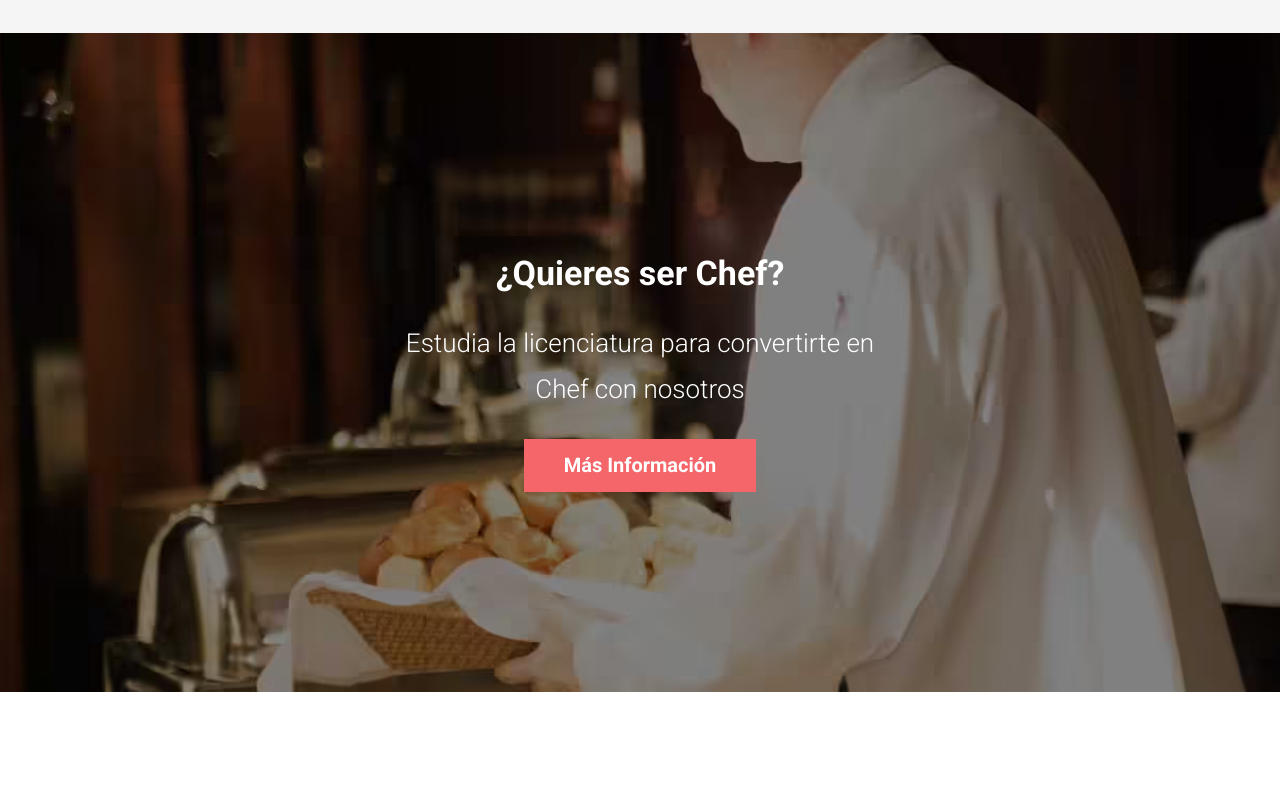
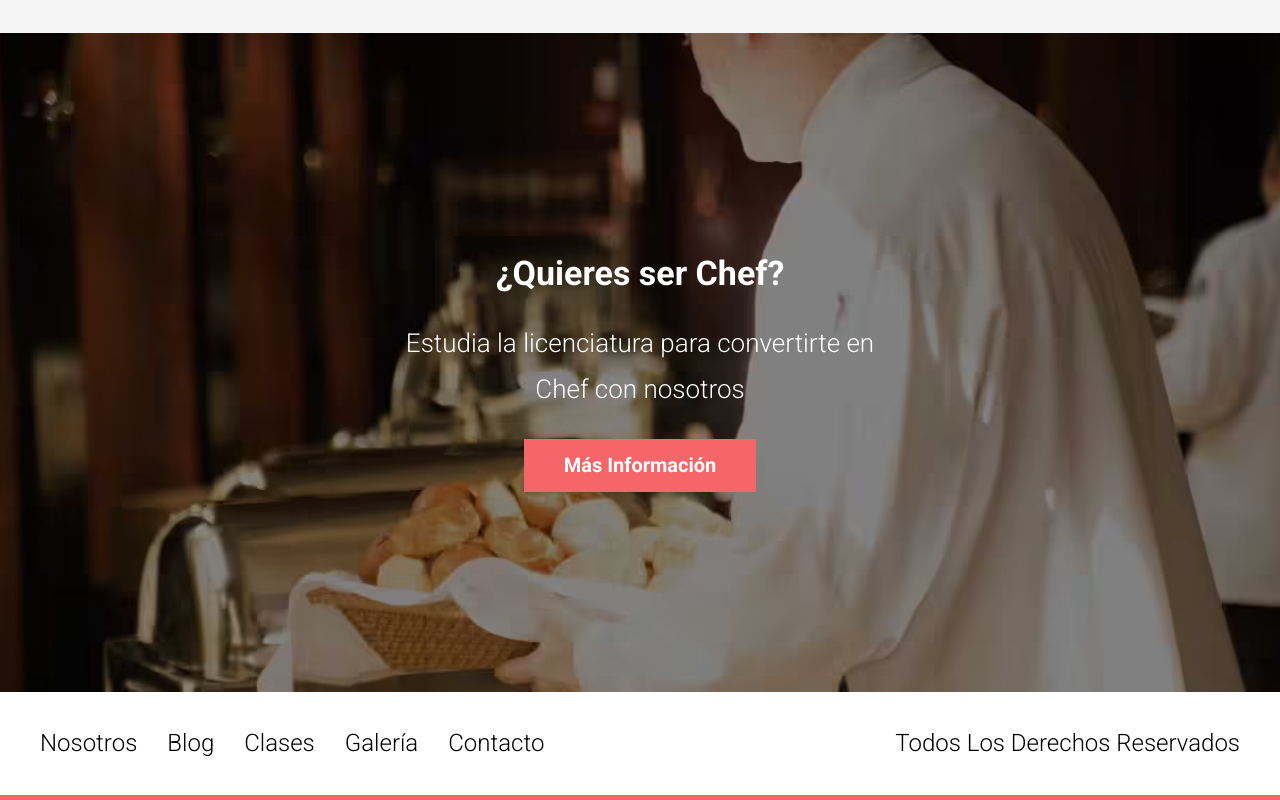
Before and after one commit to gasdar/EscuelaCocina, a website: page EscuelaCocina/index.html in a window 1280 px wide. Shown: the part 3302-4102 px from the top of the page. Before the commit the page ends 3994 px from the top, so only its background shows below. Drawn offline with Linux system fonts and the light colour scheme.

Commit message:
Escuela de Cocina 1.0: Agregando apartado de footer y finalización de proyecto

```diff
--- a/EscuelaCocina/index.html
+++ b/EscuelaCocina/index.html
@@ -230,7 +230,19 @@
         </div>
     </section>
 
+    <footer class="footer">
+        <div class="footer__plantilla contenedor">
+            <nav class="navegacion">
+                <a class="navegacion__link" href="#">Nosotros</a>
+                <a class="navegacion__link" href="#">Blog</a>
+                <a class="navegacion__link" href="#">Clases</a>
+                <a class="navegacion__link" href="#">Galería</a>
+                <a class="navegacion__link" href="#">Contacto</a>
+            </nav>
 
+            <p class="footer__copyright">Todos los derechos reservados</p>
+        </div>
+    </footer>
 
     <script src="build/js/imagenes.js"></script>
 </body>
--- a/EscuelaCocina/src/scss/app.scss
+++ b/EscuelaCocina/src/scss/app.scss
@@ -2,3 +2,4 @@
 @use 'ui/header';
 @use 'ui/nav';
 @use 'ui/contenido';
+@use 'ui/footer';
--- /dev/null
+++ b/EscuelaCocina/src/scss/ui/footer/_footer.scss
@@ -0,0 +1,30 @@
+@use 'base/variables' as v;
+@use 'base/mixins' as m;
+
+.footer {
+    padding: 3rem 0;
+    border-bottom: .5rem solid v.$primario;
+
+    &__plantilla {
+        display: flex;
+        flex-direction: column;
+        align-items: center;
+
+        @include m.tablet {
+            flex-direction: row;
+            justify-content: space-between;
+        }
+    }
+    &__copyright {
+        margin: 3rem 0 0 0;
+        font-size: 2rem;
+        text-transform: capitalize;
+
+        @include m.tablet {
+            margin-top: 0;
+        }
+        @include m.desktop {
+            font-size: 2.4rem;
+        }
+    }
+}
--- /dev/null
+++ b/EscuelaCocina/src/scss/ui/footer/_index.scss
@@ -0,0 +1 @@
+@forward 'footer';
```
Also changed, not shown: EscuelaCocina/build/css/app.css, 1 other file.
